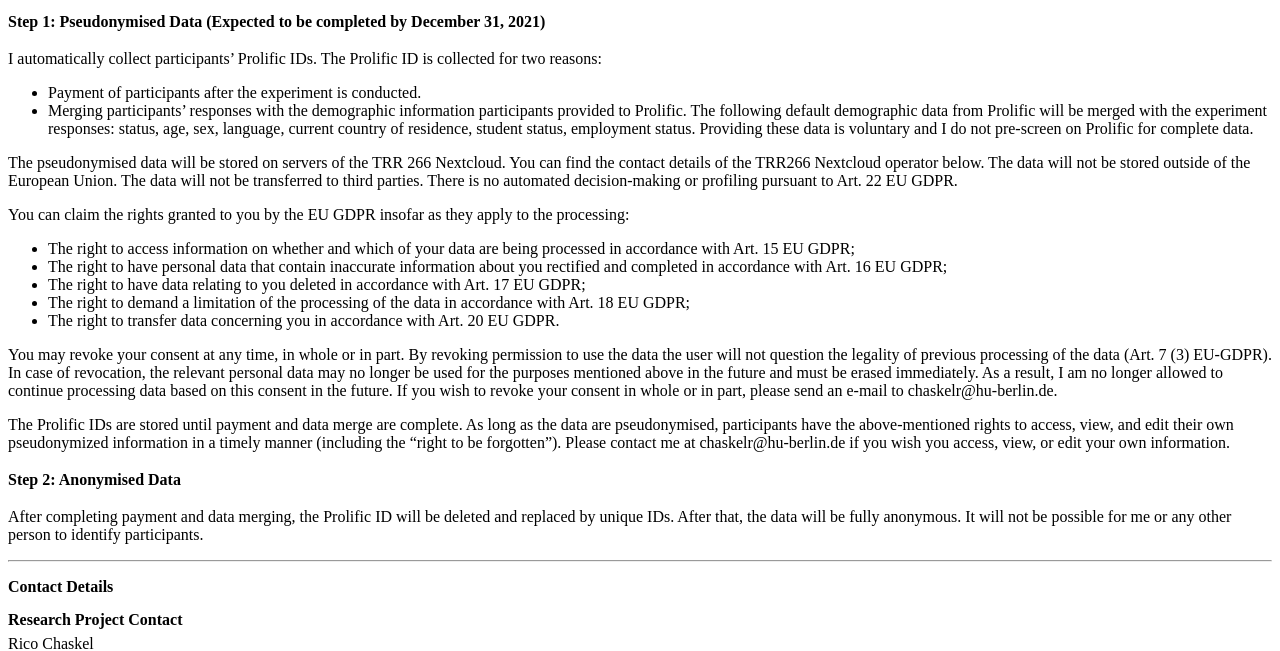
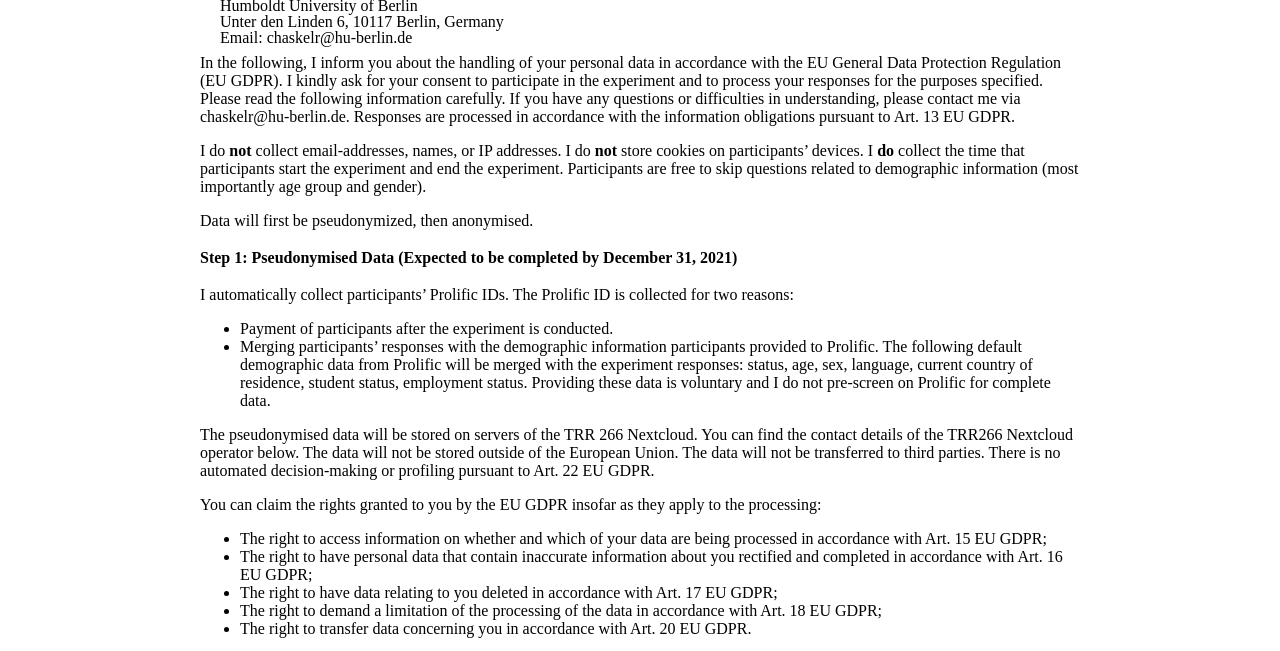
Before and after one commit to Chaskelr/Chaskelr.github.io, a plain HTML site: page index.html in a window 1280 px wide. Shown: the part 379-1030 px from the top of the page. Drawn offline with Linux system fonts and the light colour scheme.

Commit message:
Update index.html

```diff
--- a/index.html
+++ b/index.html
@@ -1,6 +1,6 @@
 <!DOCTYPE html>
 <html>
-<body style="margin:10;padding:10">
+<body style="margin:100px;padding:100px">
 
 <h1>Finding Range Estimates: Data Policy</h1>
 <p>Dear participant,</p>
```
